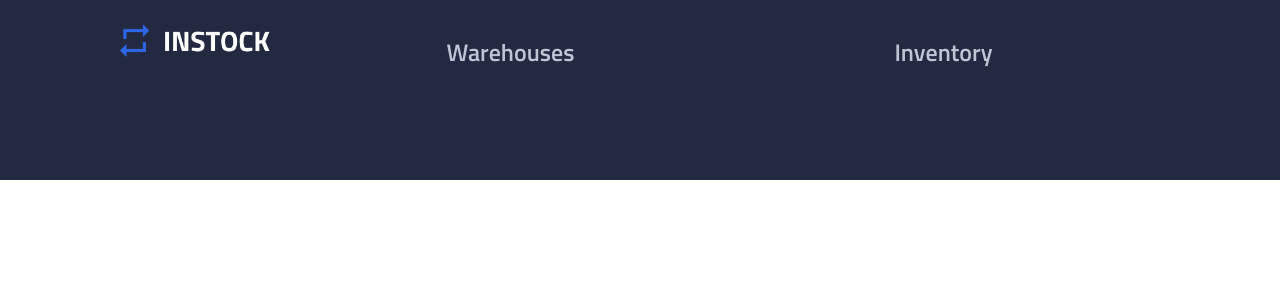
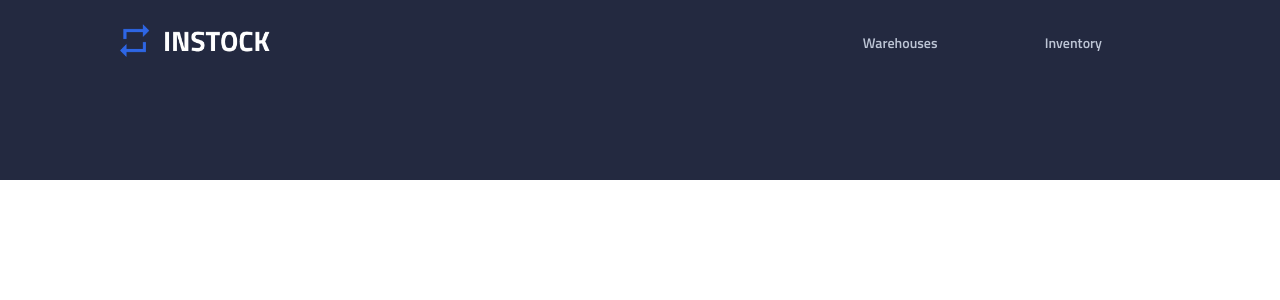
Before and after one commit to betty-alemayehu/InStock, a React (Vite) app: page / in a window 1280 px wide. Shown: the top 300 px of the page. Built offline with nearby package versions, Linux system fonts and the light colour scheme.

Commit message:
add @content to labels-links-buttons and NavLink mixins

```diff
--- a/src/styles/partials/_mixins.scss
+++ b/src/styles/partials/_mixins.scss
@@ -47,6 +47,8 @@
     font-size: 0.875rem; // Text size: 14px
     line-height: 1.375rem; // Line height: 22px
   }
+
+  @content;
 }
 
 @mixin table-header {
@@ -99,14 +101,17 @@
   text-decoration: none;
   line-height: 1.5rem; // Line height: 24px
   border-radius: 1.5rem;
-  padding: .75rem 4rem;
-  width: 100%;
+  padding: 0.75rem 3.5rem;
+  width: 50%;
 
   @include tablet {
-    font-size: 1.5rem; // Text size: 24px
-    line-height: 2rem; // Line height: 32px
+    @include labels-links-buttons {
+      border-radius: 1.5rem;
+      padding: 0.5rem;
+      width: 20%;
 
-    @content;
+      @content;
+    }
   }
 
   @content;
```
